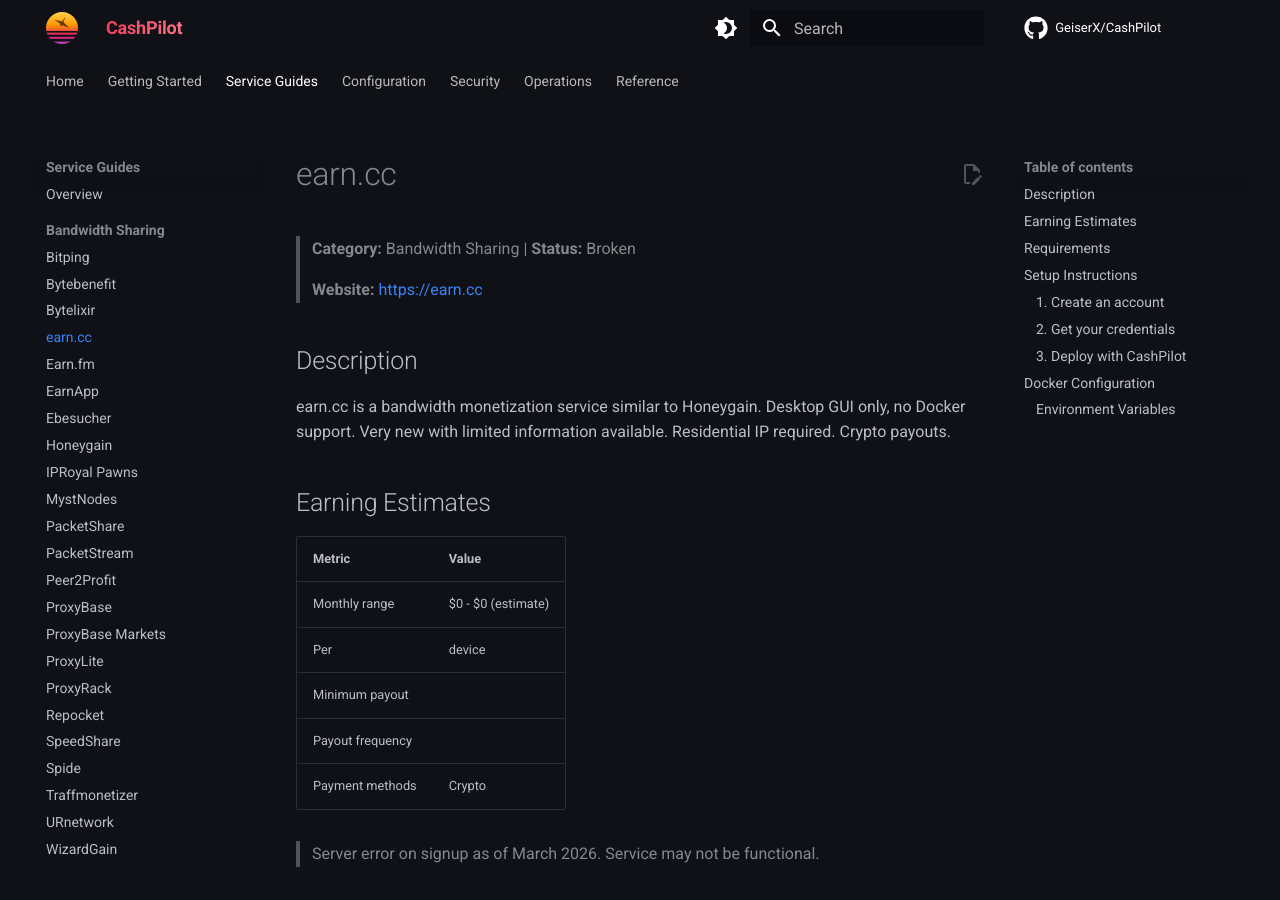
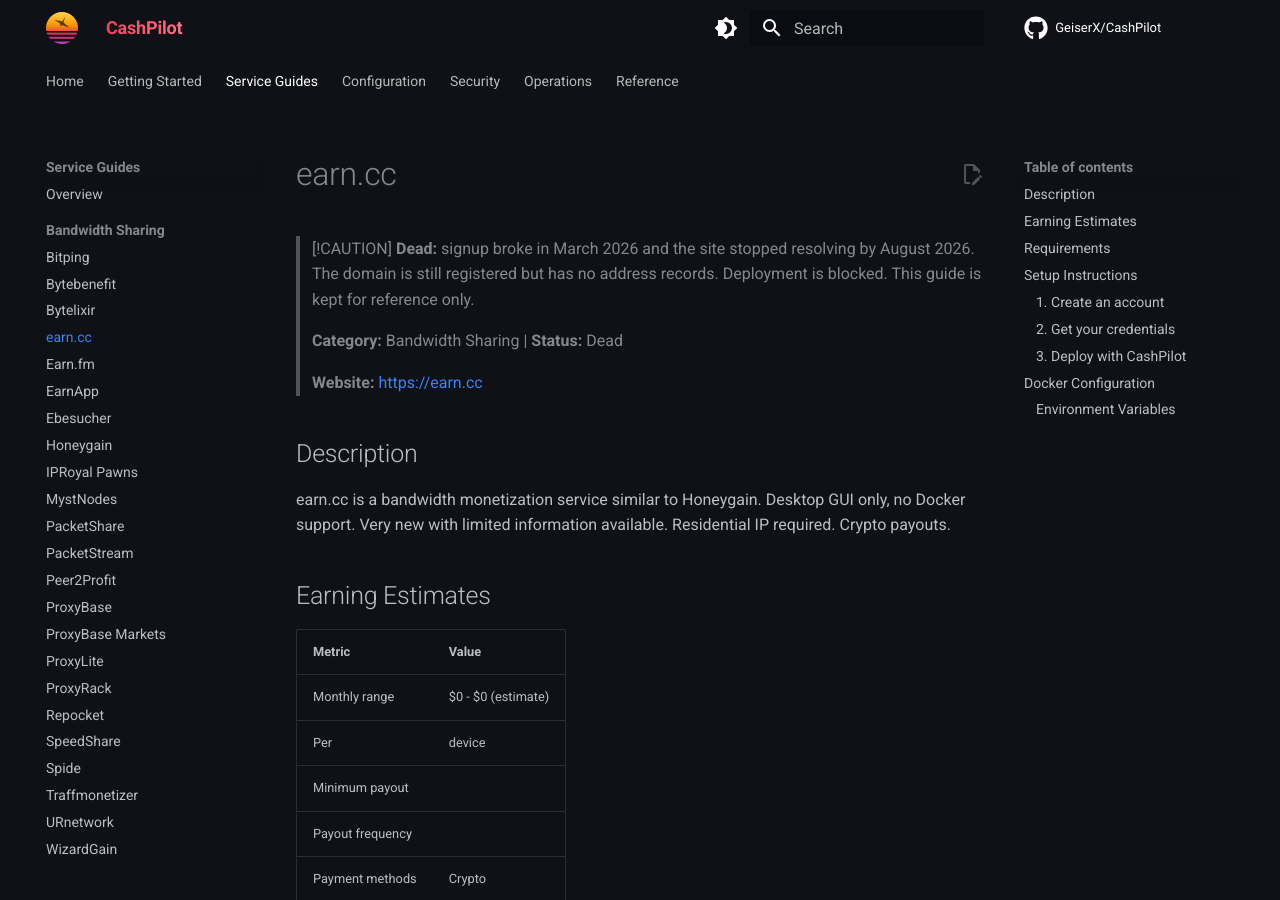
Before and after one commit to GeiserX/CashPilot, an MkDocs documentation site: the page built from docs/guides/earncc.md, in a window 1280 px wide and 900 px high. Built offline with MkDocs 1.6.1 and Material for MkDocs 9.7.7, drawn with Linux system fonts in a browser that asks for light colours; comment, search, counter and statistics services are not loaded.

Commit message:
fix(liveness): close the rollup issue when the weekly report is clean, and retire earn.cc and WizardGain
A clean report used to exit before touching the open issue, so #316 would
have kept last week's three problems in its body forever after they were
fixed. earn.cc and WizardGain have had no address records at public
resolvers since at least August 2026 (earn.cc keeps its name servers,
wizardgain.com has none), so they are dead, not broken: the checker now
records them as still dead instead of listing two unreachable rows a week.

```diff
--- a/docs/guides/earncc.md
+++ b/docs/guides/earncc.md
@@ -1,6 +1,9 @@
 # earn.cc
 
-> **Category:** Bandwidth Sharing | **Status:** Broken
+> [!CAUTION]
+> **Dead:** signup broke in March 2026 and the site stopped resolving by August 2026. The domain is still registered but has no address records. Deployment is blocked. This guide is kept for reference only.
+
+> **Category:** Bandwidth Sharing | **Status:** Dead
 >
 > **Website:** [https://earn.cc](https://earn.cc)
 
```
Also changed, not shown: README.md (+2 -2 lines), docs/guides/wizardgain.md (+4 -1 lines), 3 other files.
